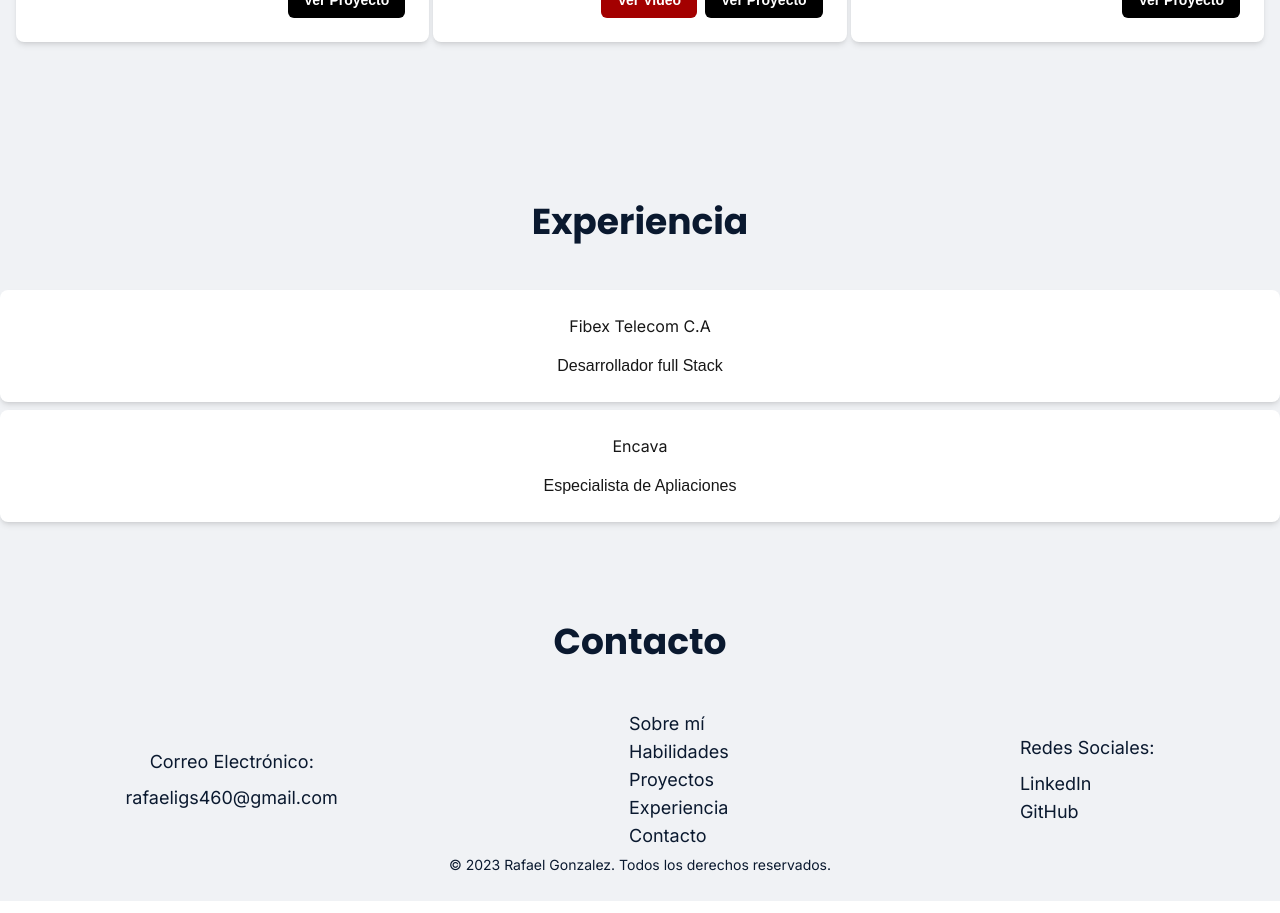
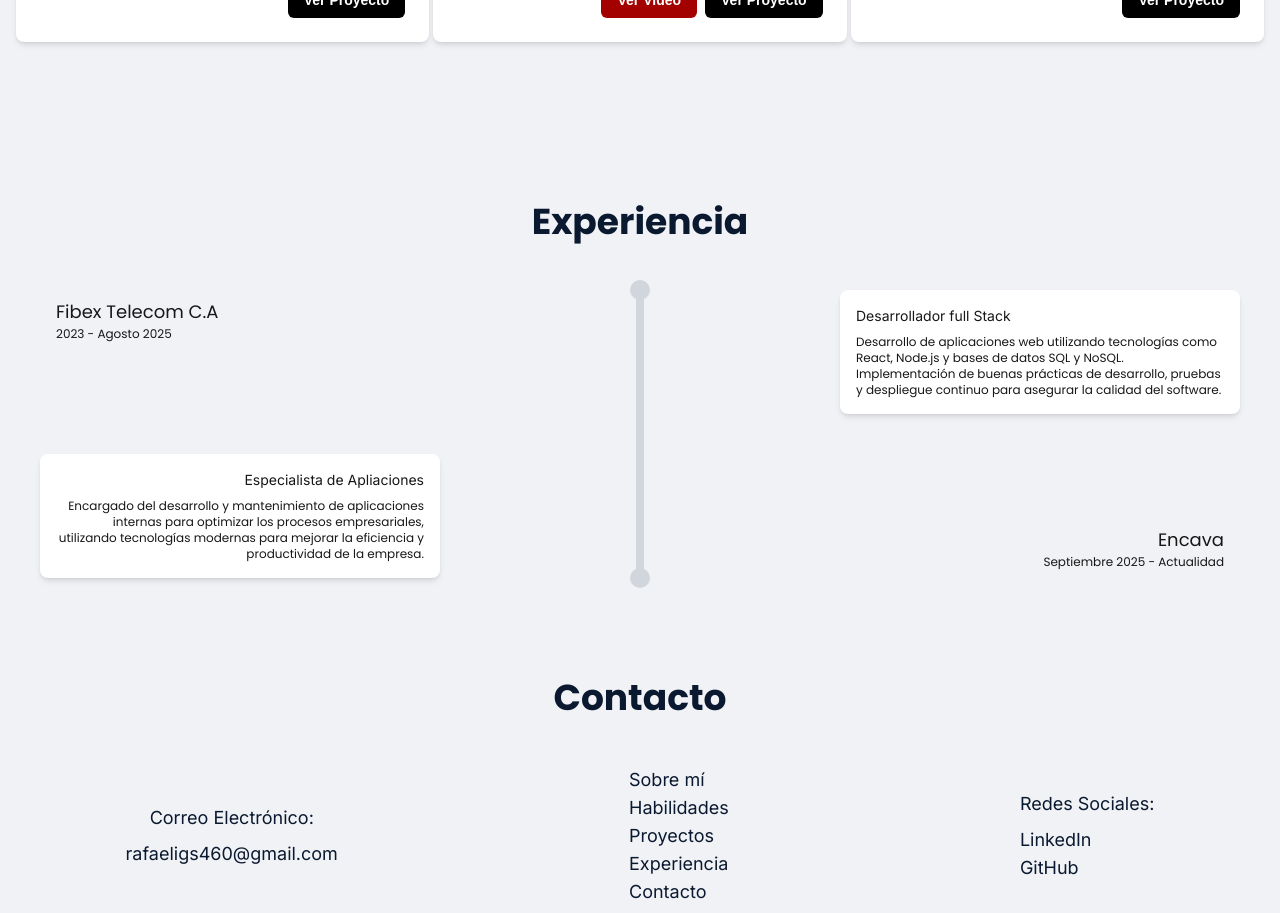
Before and after one commit to rafaeligs4/portfolio, a Next.js app: page / in a window 1280 px wide. Shown: the part 2300-3213 px from the top of the page. Built offline with nearby package versions, Linux system fonts and the light colour scheme.

Commit message:
feat: Se ha avanzado con el estilo de la seccion de experiencia

```diff
--- a/src/app/components/experience.tsx
+++ b/src/app/components/experience.tsx
@@ -1,11 +1,7 @@
+import { ExperienceData } from "../interfaces/data.interface";
 import { ExperienceContainer } from "./experienceContainer";
 
-interface ExperienceData  {
-    dateWork: string[];
-    nameEnterprise: string;
-    descriptionJob: string;
 
-}
 interface ExperienceSection {
     titleSection: string;
     experience: ExperienceData[];
@@ -19,13 +15,119 @@ export const ExperienceComponent = ({ titleSection, experience}: ExperienceSecti
         descriptionJob={exp.descriptionJob}
         key={i}
         nameEnterprise={exp.nameEnterprise}
-        />)
 
+        />);
+
+        const formateDates = (dates:string[], currentJob?: boolean)=>{
+            const months = ["Enero", "Febrero", "Marzo", "Abril", "Mayo", "Junio", "Julio", "Agosto", "Septiembre", "Octubre", "Noviembre", "Diciembre"];
+            if(dates.length===1){
+                 const date1 = new Date(dates[0]);
+                return ` ${months[date1.getMonth()]} ${date1.getFullYear()} - ${currentJob ? "Actualidad" : dates[0]}`;
+            }else if(dates.length===2){
+                const date1 = new Date(dates[0]);
+                const date2 = new Date(dates[1]);
+
+                return `${date1.getFullYear()} - ${months[date2.getMonth()]} ${date2.getFullYear()}`;
+            }else{
+                return "";
+            }
+        };
+
+        /*
+         Contract / notas:
+         - Cada elemento del timeline será una fila con tres zonas visuales: izquierda (titulo y fechas),
+           centro (bola sobre la barra vertical) y derecha (tarjeta con rol/descripción).
+         - La bola se posiciona con `absolute` y se centra horizontalmente con `left-1/2 -translate-x-1/2`.
+           Verticalmente la colocamos en el centro de la fila con `top-1/2 -translate-y-1/2`.
+           Para el primer y último elemento ajustamos la posición para que sobresalga del comienzo/fin.
+         - `formatBallsExperience` devuelve clases tailwind que aplican estos ajustes.
+         - `formatTextTitleExperience` aplica un pequeño desplazamiento visual para el primer/último título.
+         Edge cases: experiencia vacía (no se renderiza nada), un solo elemento (bola centrada y ajustada al inicio/fin).
+        */
+        const formatBallsExperience = (index:number)=>{
+            // Para todos los elementos por defecto centramos la bola verticalmente en la fila
+            const center = "left-1/2 -translate-x-1/2 top-1/2 -translate-y-1/2";
+            if(index === 0){
+                // Primer elemento: colocamos la bola en la parte superior de la fila para que parezca inicio
+                return "left-1/2 -translate-x-1/2 top-0 -translate-y-1/2";
+            } else if(index === experience.length - 1){
+                // Último elemento: colocamos la bola en la parte inferior de la fila para que parezca final
+                return "left-1/2 -translate-x-1/2 bottom-0 translate-y-1/2";
+            } else {
+                return center;
+            }
+        };
+
+        const formatTextTitleExperience = (index:number)=>{
+            // Ajustes estéticos: mover el título fuera un poco en el primer/último elemento
+            if(index === 0 ){
+                return "relative -top-8"; // equivalente a top-[-2rem]
+            }
+            else if(index === experience.length-1){
+                return "relative -bottom-8"; // equivalente a bottom-[-2rem]
+            }
+            else{
+                return "relative";
+            }
+        }
+
+        /*
+         Alternancia por índice:
+         - Nota: en JS los índices empiezan en 0. Cuando el usuario habla de "impares" normalmente
+           se refiere a la posición 1,3,5... (humana). Para mapear eso al índice usamos la comprobación
+           `isOddHuman(index) = index % 2 === 0` (porque 0 -> posición 1 -> impar humano).
+         - Si es impar (posición humana impar) dejamos el layout normal (título a la izquierda, tarjeta a la derecha).
+         - Si es par (posición humana par) aplicamos `flex-row-reverse` al contenedor para voltear las columnas.
+        */
+        const isOddHuman = (index:number) => index % 2 === 0; // true para 0,2,4 -> posiciones humanas 1,3,5 (impares)
+
+        const rowDirection = (index:number) => {
+            // Devuelve la clase que invierte el orden de las columnas cuando corresponde
+            return isOddHuman(index) ? '' : 'flex-row-reverse';
+        };
+
+        const titleAlignment = (index:number) => {
+            // Controla alineación interna del título según lado
+            return isOddHuman(index) ? 'items-start text-left' : 'items-end text-right';
+        };
+
+        const cardAlignment = (index:number) => {
+            // Controla alineación interna de la tarjeta según lado
+            return isOddHuman(index) ? 'items-start text-left' : 'items-end text-right';
+        };
         return <>
-        <section id="experience" className="py-20 bg-[#F0F2F5] dark:bg-[#0A192F]">
-        <h2 className="text-3xl sm:text-4xl font-bold text-center text-[#0A192F] dark:text-[#E6F1FF] mb-12">{titleSection}</h2>
-        <div className="flex flex-col gap-2">
-        {experienceRef}
+        <section id="experience" className="px-10 py-20 bg-[#F0F2F5] dark:bg-[#0A192F]">
+        <h2 className="text-3xl  sm:text-4xl font-bold text-center text-[#0A192F] dark:text-[#E6F1FF] mb-12">{titleSection}</h2>
+        <div className="relative flex gap-10 flex-col w-full h-auto" >
+        {experience.map((exp,i)=>
+        /* Cada fila del timeline se compone de 3 zonas:
+           - left (w-1/3): título y fechas
+           - center: bola (absolute, centrada en la línea vertical)
+           - right (w-1/3): tarjeta con rol/descripción
+           Para alternar lados simplemente aplicamos `flex-row-reverse` en las filas pares (posición humana par).
+        */
+        <div className={`relative flex items-center justify-between w-full ${rowDirection(i)}`} key={i}>
+            {/* Título y fechas: anchura fija (1/3). `formatTextTitleExperience` mantiene pequeños offsets para primero/último */}
+            <div className={`${formatTextTitleExperience(i)} w-1/3 flex flex-col px-4 ${titleAlignment(i)}`}>
+                <h2 className="text-lg">{exp.nameEnterprise}</h2>
+                <h4 className="text-xs">{formateDates(exp.dateWork,exp?.currentJob)}</h4>
+            </div>
+
+            {/* Bola central: absolute para superponer sobre la barra vertical que está en el contenedor padre */}
+            <div className={`absolute z-20 ${formatBallsExperience(i)} rounded-full w-5 h-5 bg-gray-300 dark:bg-gray-600`} />
+
+            {/* Tarjeta: misma anchura (1/3). Restauramos estilos visuales (bg, sombras, transiciones) */}
+            <div className={`w-1/3 flex flex-col justify-center gap-2 p-4 bg-white dark:bg-[#112240] rounded-lg shadow-md hover:shadow-xl transform hover:-translate-y-2 transition-all duration-300 ${cardAlignment(i)}`}>
+                <p className="text-sm">{exp.nameRole}</p>
+                <h4 className="text-xs">{exp.descriptionJob}</h4>
+            </div>
+
+        </div>)}
+        {/* Barra */}
+        <div className="absolute z-10 top-0 left-1/2 -translate-x-1/2 w-2 h-full bg-gray-300 dark:bg-gray-600">
+
+        </div>
+        {/* {experienceRef} */}
         </div>
         </section>
 
--- a/src/app/data/experience.ts
+++ b/src/app/data/experience.ts
@@ -0,0 +1,19 @@
+import { ExperienceData } from "../interfaces/data.interface";
+
+
+export const experience: ExperienceData[]  = [
+  {
+    dateWork: ['2023-09-06','2025-08-11'],
+    descriptionJob: 'Desarrollo de aplicaciones web utilizando tecnologías como React, Node.js y bases de datos SQL y NoSQL. Implementación de buenas prácticas de desarrollo, pruebas y despliegue continuo para asegurar la calidad del software.',
+    nameRole: 'Desarrollador full Stack',
+    nameEnterprise: 'Fibex Telecom C.A'
+  },
+    {
+    dateWork: ['2025-09-01'],
+    nameRole: 'Especialista de Apliaciones',
+    descriptionJob: 'Encargado del desarrollo y mantenimiento de aplicaciones internas para optimizar los procesos empresariales, utilizando tecnologías modernas para mejorar la eficiencia y productividad de la empresa.',
+    nameEnterprise: 'Encava',
+    currentJob: true
+  }
+
+];
--- a/src/app/page.tsx
+++ b/src/app/page.tsx
@@ -7,27 +7,12 @@ import { ExperienceComponent } from './components/experience';
 import { ContactComponent } from "./components/contact";
 import { categories, skillName, skillsObject } from "./data/skills";
 import { projects } from "./data/projects";
+import {  ExperienceData } from "./interfaces/data.interface";
+import { experience } from "./data/experience";
 
 const basePath = process.env.NEXT_PUBLIC_BASE_PATH || '';
 
-const experience:  {
-    dateWork: string[];
-    nameEnterprise: string;
-    descriptionJob: string;
 
-}[]  = [
-  {
-    dateWork: ['2023-09-06','2025-08-11'],
-    descriptionJob: 'Desarrollador full Stack',
-    nameEnterprise: 'Fibex Telecom C.A'
-  },
-    {
-    dateWork: ['2023-09-06','2025-08-11'],
-    descriptionJob: 'Especialista de Apliaciones',
-    nameEnterprise: 'Encava'
-  }
-
-];
 
 
 export default function Home() {
```
Also changed, not shown: src/app/interfaces/data.interface.ts (+8 -0 lines).
